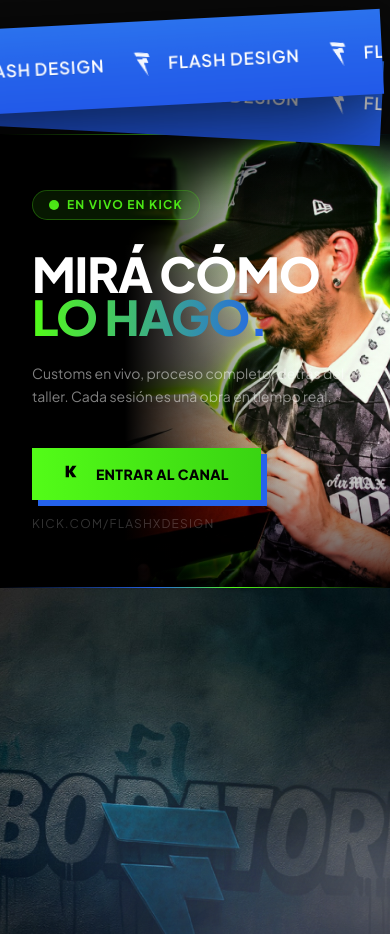
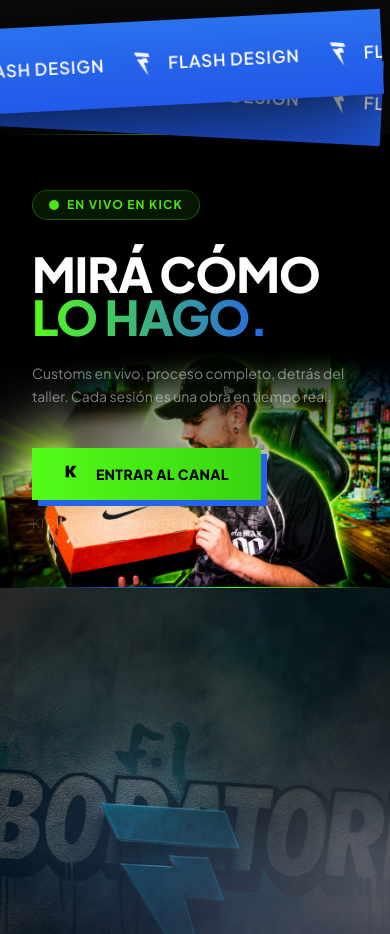
Before and after one commit to braianbts/flash-design, a Next.js app: page / in a window 390 px wide. Shown: the part 6520-7454 px from the top of the page. Built offline with nearby package versions, Linux system fonts and the light colour scheme; no server answers.

Commit message:
fix: mobile kick section — image below text to avoid face overlap

```diff
--- a/src/components/kick-section.tsx
+++ b/src/components/kick-section.tsx
@@ -21,8 +21,8 @@
       {/* ── FONDO: negro sólido ── */}
       <div className="absolute inset-0 z-0 bg-black" />
 
-      {/* ── IMAGEN: solo ocupa 55% derecho ── */}
-      <div className="absolute right-0 top-0 bottom-0 w-[68%] z-[1]">
+      {/* ── IMAGEN desktop: ocupa 68% derecho ── */}
+      <div className="hidden md:block absolute right-0 top-0 bottom-0 w-[68%] z-[1]">
         <Image
           src="/kick1.jpg"
           alt=""
@@ -31,15 +31,29 @@
           sizes="55vw"
           priority
         />
-        {/* fade izquierda */}
         <div className="absolute inset-0"
           style={{ background: "linear-gradient(90deg, black 0%, rgba(0,0,0,0.5) 30%, transparent 65%)" }} />
-        {/* fade bottom */}
         <div className="absolute inset-0"
           style={{ background: "linear-gradient(to top, rgba(0,0,0,0.7) 0%, transparent 35%)" }} />
-        {/* tinte verde */}
         <div className="absolute inset-0"
           style={{ background: "radial-gradient(ellipse at 70% 40%, rgba(83,252,24,0.10) 0%, transparent 55%)" }} />
+      </div>
+
+      {/* ── IMAGEN mobile: mitad inferior ── */}
+      <div className="md:hidden absolute bottom-0 left-0 right-0 h-[52%] z-[1]">
+        <Image
+          src="/kick1.jpg"
+          alt=""
+          fill
+          className="object-cover object-top"
+          sizes="100vw"
+          priority
+        />
+        {/* fade top para que se integre con el texto */}
+        <div className="absolute inset-0"
+          style={{ background: "linear-gradient(to bottom, black 0%, rgba(0,0,0,0.4) 30%, transparent 70%)" }} />
+        <div className="absolute inset-0"
+          style={{ background: "radial-gradient(ellipse at 60% 40%, rgba(83,252,24,0.08) 0%, transparent 55%)" }} />
       </div>
 
       {/* borde top */}
```
